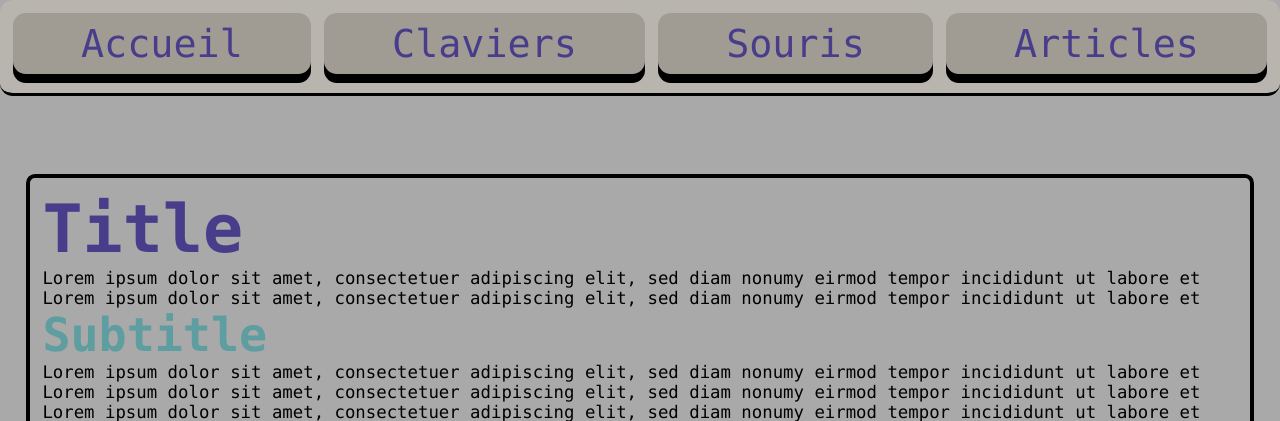
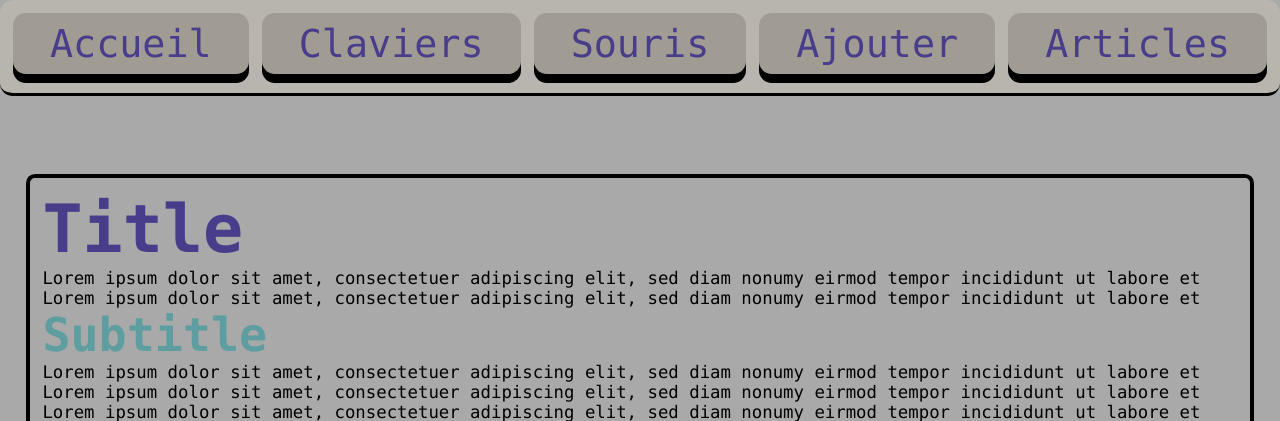
Before and after one commit to OsKaR31415/claviers-et-souris, a PHP site: page /index.php in a window 1280 px wide. Shown: the top 421 px of the page. Run offline with PHP 8.4, Linux system fonts and the light colour scheme.

Commit message:
page to add keyboard in DB

```diff
--- a/header.inc.php
+++ b/header.inc.php
@@ -4,5 +4,6 @@
     <div class="menu_item"><a href="index.php">Accueil</a></div>
     <div class="menu_item"><a href="claviers.php">Claviers</a></div>
     <div class="menu_item"><a href="souris.php">Souris</a></div>
+    <div class="menu_item"><a href="ajouter.php">Ajouter</a></div>
     <div class="menu_item"><a href="articles.php">Articles</a></div>
 </div>
```
